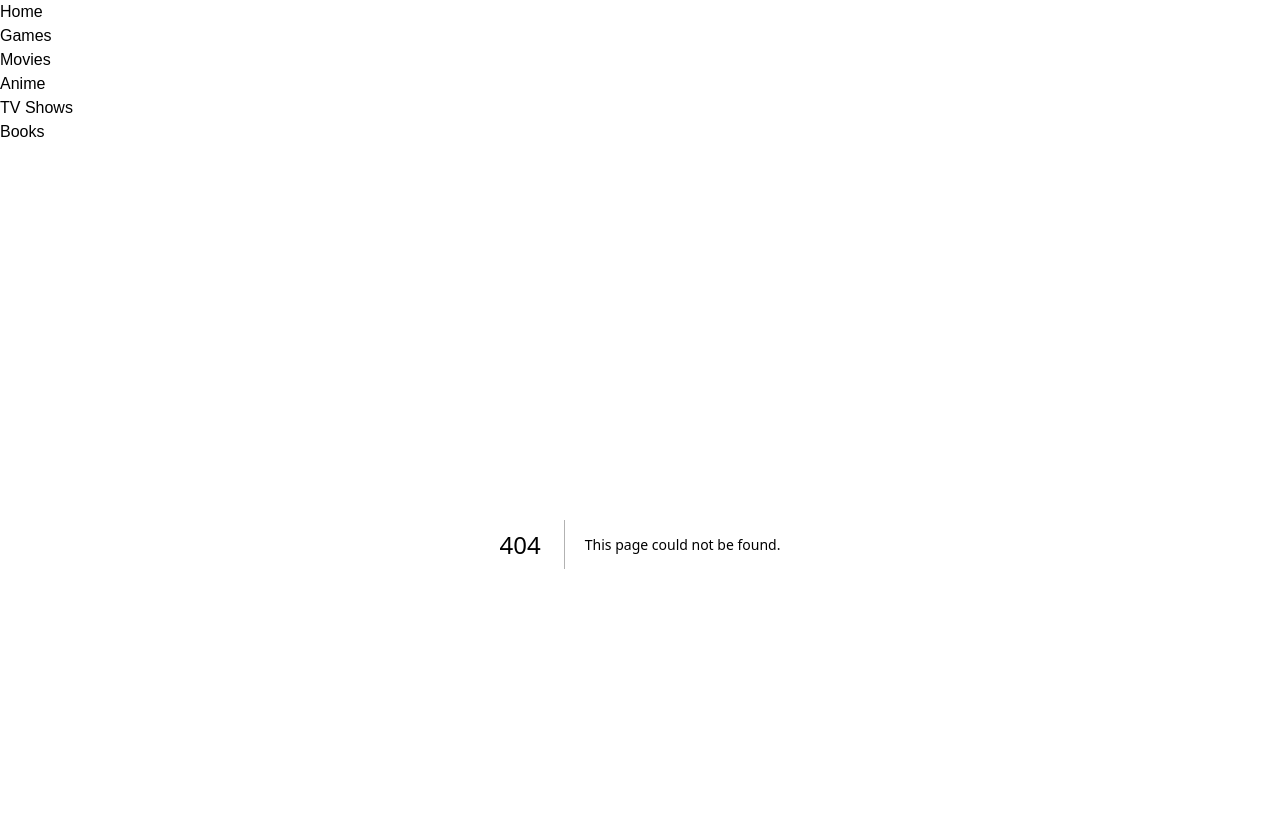
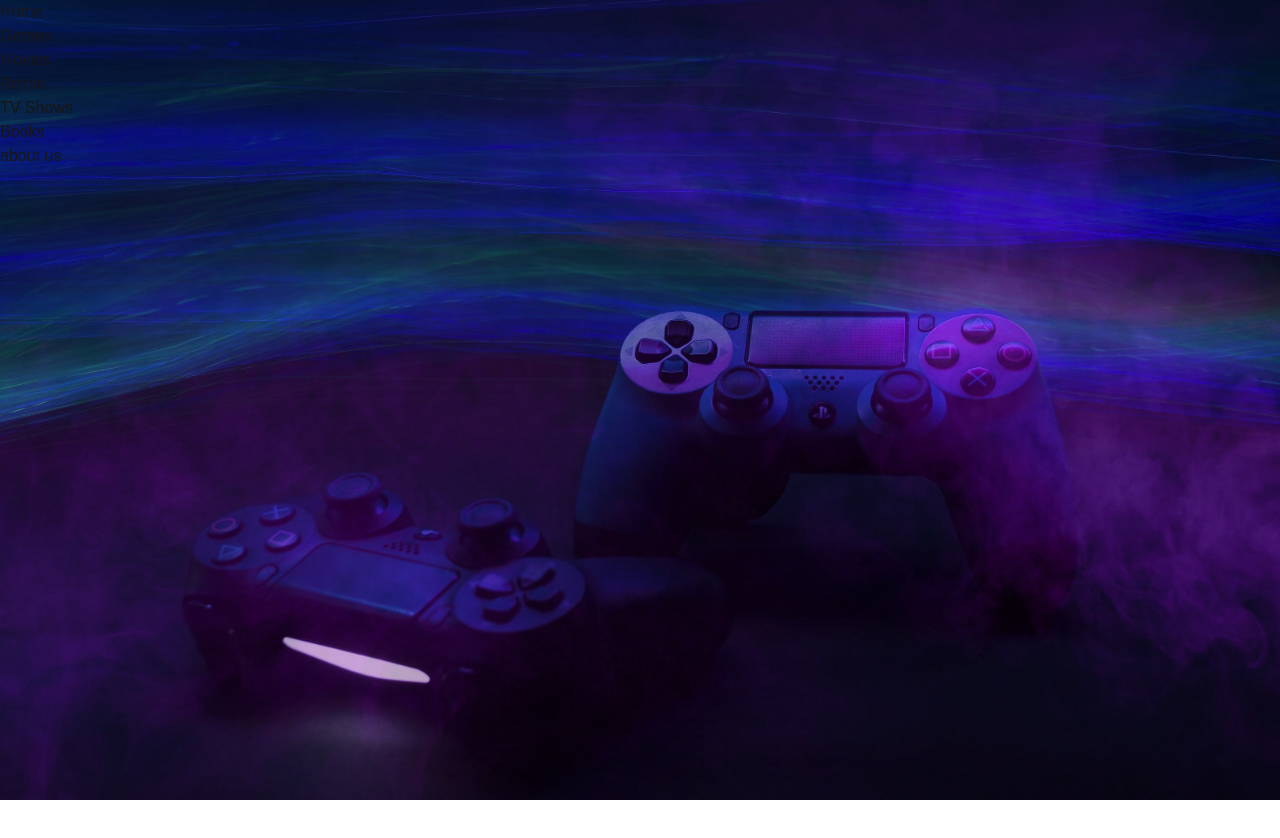
Before and after one commit to NasifR/favetopia, a Next.js app: page /about in a window 1280 px wide. Before the commit this address had no page. Shown: the top 838 px of the page. After the commit the page ends 800 px from the top, so only its background shows below. Built offline with nearby package versions, Linux system fonts and the light colour scheme.

Commit message:
about us

```diff
--- /dev/null
+++ b/src/app/about/page.tsx
@@ -0,0 +1,17 @@
+import React from 'react'
+import Image from 'next/image'
+import bg from "../../assets/bg.jpg"
+import "../home.css"
+
+const about = () => {
+  return (
+    <main>
+    <div>
+      <Image src={bg} alt="Cover Image" className="bg-img" width={3500} height={1969}  />
+    </div>
+    <div>about us</div>
+    </main>
+  )
+}
+
+export default about
```
Also changed, not shown: src/app/page.tsx (+3 -7 lines).
